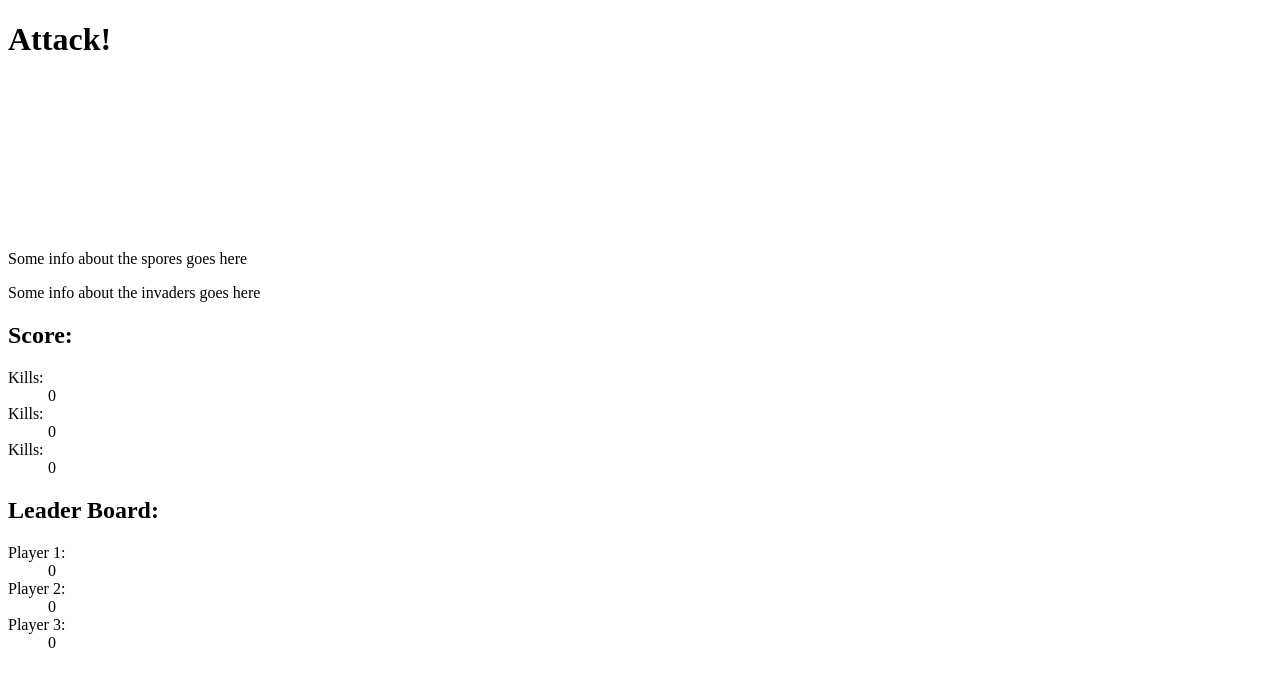
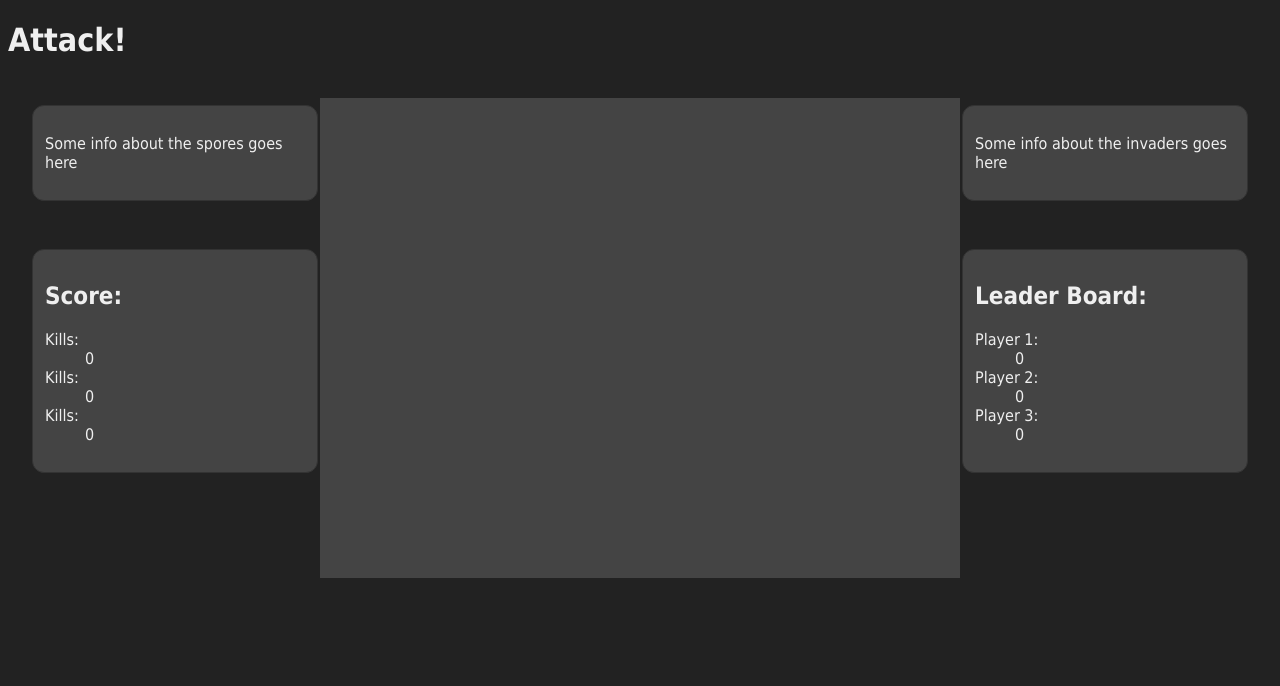
Before and after one commit to nko2/the-indecisives, a website: page public/index.html in a window 1280 px wide. Drawn offline with nearby package versions, Linux system fonts and the light colour scheme.

Commit message:
basic index page setup

```diff
--- a/public/css/styles.css
+++ b/public/css/styles.css
@@ -1 +1,7 @@
-body {}
+body { background: #222; color: #efefef; font-family: Tahoma, san-serif; min-width: 980px; }
+canvas { width: 640px; height: 480px; background: #444; position: absolute; left: 50%; margin-left: -320px; top:98px;}
+
+.left { float: left; clear: left; }
+.right { float: right; clear: right; }
+
+.spores, .invaders, .score, .status { width: 260px; border: 1px solid #333; border-radius: 12px; background: #444; box-shadow: 2, 2, 2, #111; margin: 24px; padding: 12px;}
--- a/public/index.html
+++ b/public/index.html
@@ -13,14 +13,13 @@
   </head>
   <body>
     <h1>Attack!</h1>
-    <canvas id="game-canvas"></canvas>
-    <section class="spores">
+    <section class="spores left">
       <p>Some info about the spores goes here</p>
     </section>
-    <section class="invaders">
+    <section class="invaders right">
       <p>Some info about the invaders goes here</p>
     </section>
-    <section class="score">
+    <section class="score left">
       <h2>Score:</h2>
       <dl>
         <dt>Kills:</dt><dd>0</dd>
@@ -28,7 +27,7 @@
         <dt>Kills:</dt><dd>0</dd>
       </dl>
     </section>
-    <section class="status">
+    <section class="status right">
       <h2>Leader Board:</h2>
       <dl>
         <dt>Player 1:</dt><dd>0</dd>
@@ -36,5 +35,6 @@
         <dt>Player 3:</dt><dd>0</dd>
       </dl>
     </section>
+    <canvas id="game-canvas"></canvas>
   </body>
 </html>
```
